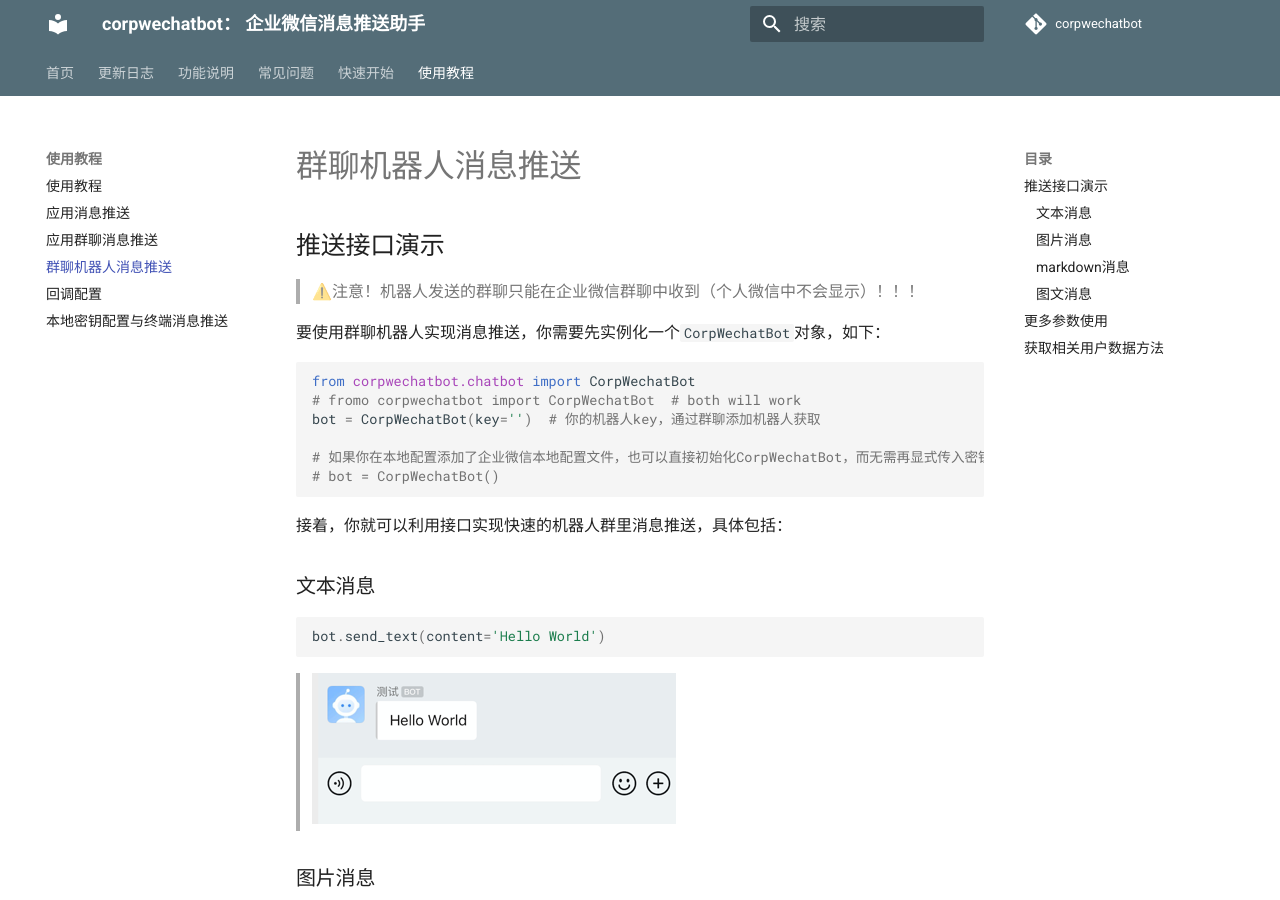
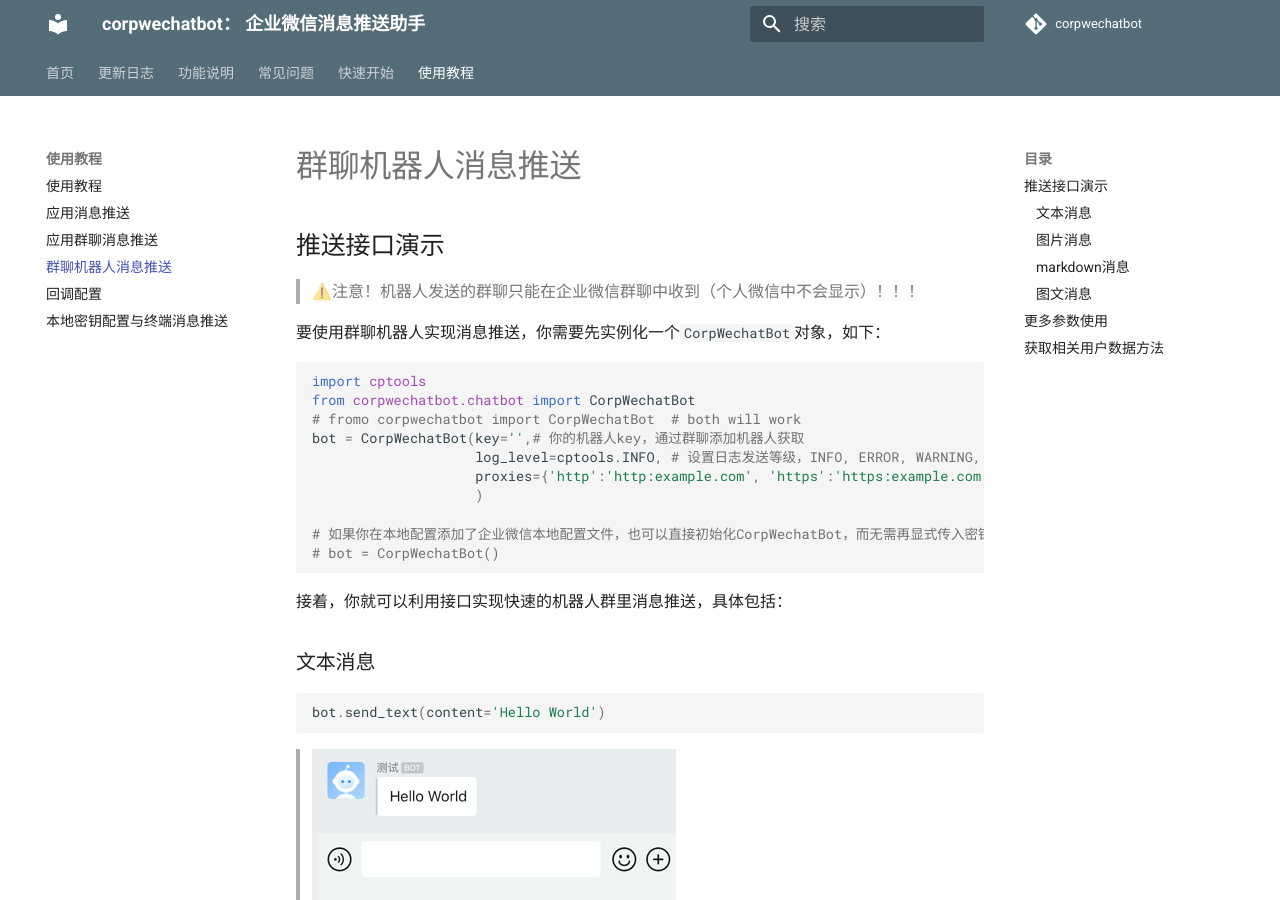
Before and after one commit to GentleCP/corpwechatbot, an MkDocs documentation site: the page built from docs/使用教程/bot_msg_send.md, in a window 1280 px wide and 900 px high. Built offline with MkDocs 1.6.1 and Material for MkDocs 9.7.7, drawn with Linux system fonts in a browser that asks for light colours; comment, search, counter and statistics services are not loaded.

Commit message:
update to v0.6.3

````diff
--- a/corpwechatbot/__about__.py
+++ b/corpwechatbot/__about__.py
@@ -14,7 +14,7 @@
 __name__ = 'corpwechatbot'
 __description__ = 'python interface for corpwechat message sending'
 __url__ = 'https://github.com/GentleCP/corpwechatbot'
-__version__ = '0.6.2'
+__version__ = '0.6.3'
 __author__ = 'GentleCP'
 __author_email__ = 'me@gentlecp.com'
 __license__ = 'GPL v3'
--- a/docs/使用教程/bot_msg_send.md
+++ b/docs/使用教程/bot_msg_send.md
@@ -5,9 +5,13 @@
 
 要使用群聊机器人实现消息推送，你需要先实例化一个`CorpWechatBot`对象，如下：
 ```python
+import cptools
 from corpwechatbot.chatbot import CorpWechatBot
 # fromo corpwechatbot import CorpWechatBot  # both will work
-bot = CorpWechatBot(key='')  # 你的机器人key，通过群聊添加机器人获取
+bot = CorpWechatBot(key='',# 你的机器人key，通过群聊添加机器人获取
+                    log_level=cptools.INFO, # 设置日志发送等级，INFO, ERROR, WARNING, CRITICAL,可选
+                    proxies={'http':'http:example.com', 'https':'https:example.com'}  # 设置代理，可选
+                    )
 
 # 如果你在本地配置添加了企业微信本地配置文件，也可以直接初始化CorpWechatBot，而无需再显式传入密钥参数
 # bot = CorpWechatBot()
````
Also changed, not shown: docs/changelog.md (+2 -0 lines), docs/使用教程/app_msg_send.md (+5 -1 lines), 3 other files.
